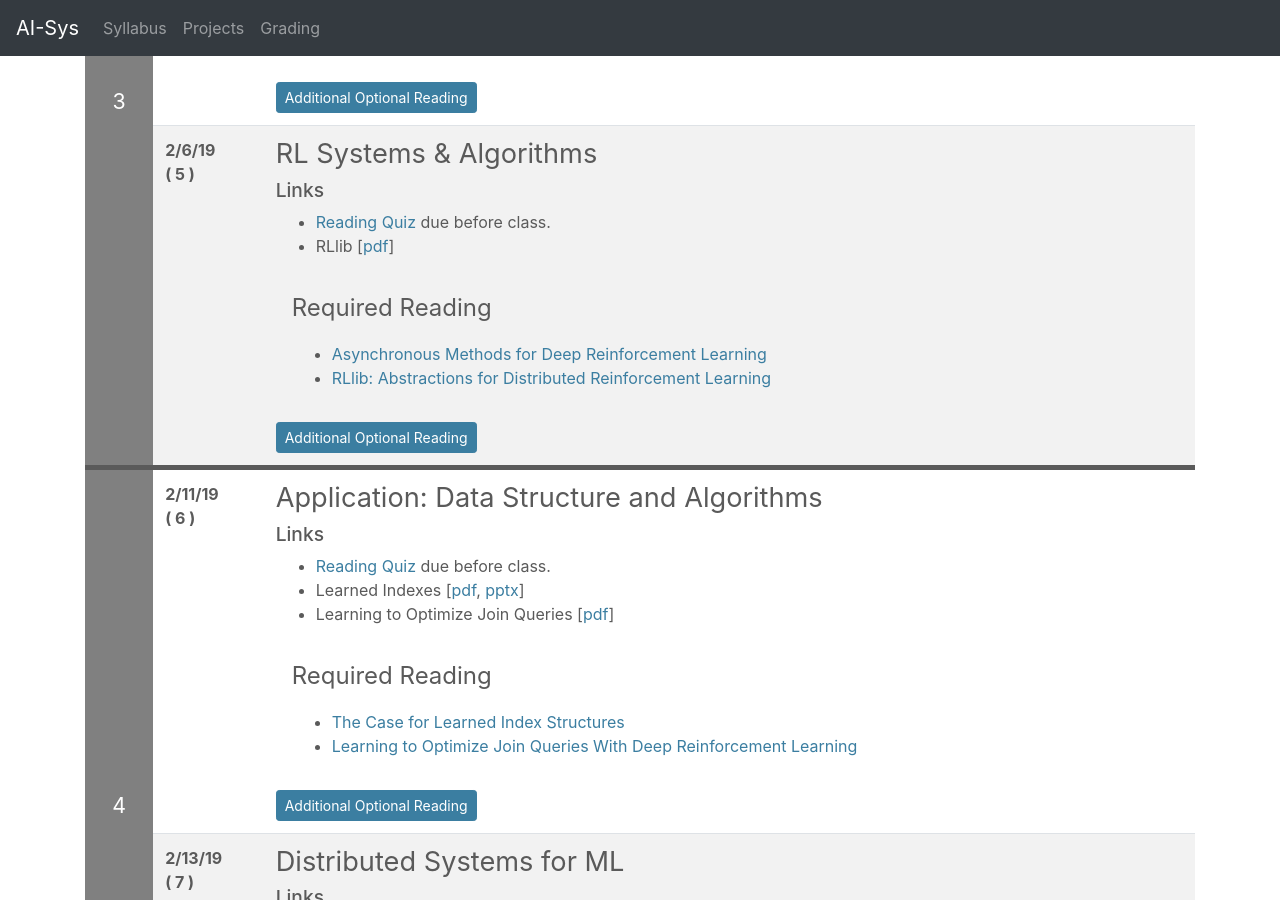
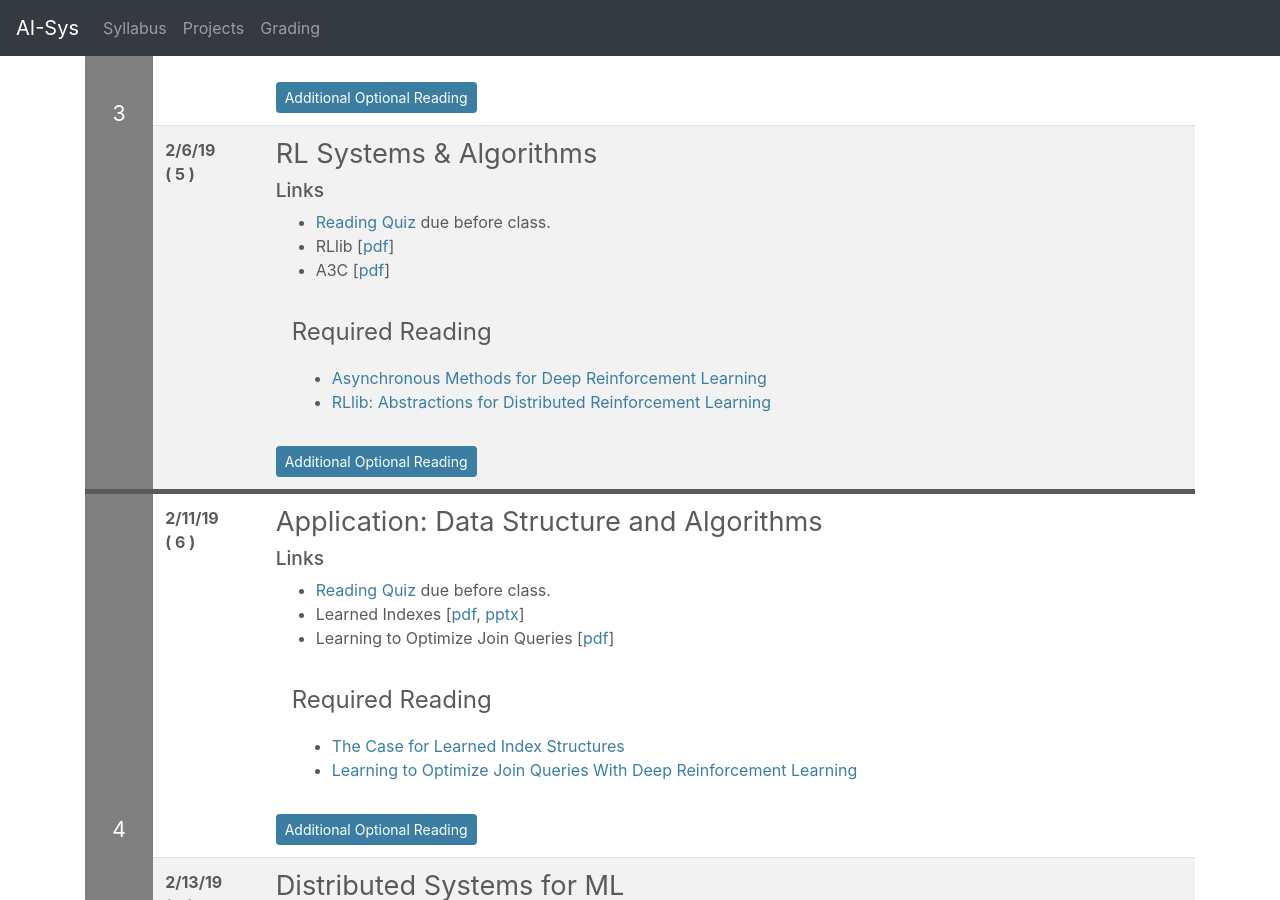
Before and after one commit to ucbrise/cs294-ai-sys-sp19, a Jekyll site: the page built from index.md, in a window 1280 px wide and 900 px high, scrolled down 2692 px. Built offline with Jekyll 4.4.1, drawn with Linux system fonts in a browser that asks for light colours; nearby versions of some CDN libraries; our own code applies the rules of GitHub Pages for plain Markdown files.

Commit message:
Update index.md

```diff
--- a/index.md
+++ b/index.md
@@ -276,6 +276,7 @@ If you find some of the reading confusing and want a more gentle introduction, t
 ### Links
 * [Reading Quiz](https://goo.gl/forms/awQKZjxtb1PV0g272) due before class.
 * RLlib [[pdf](assets/lectures/rllib.pdf)]
+* A3C [[pdf](assets/lectures/a3c.pdf)]
 
 <div class="summary" markdown="1"> </div>
 <div class="reading">
```
